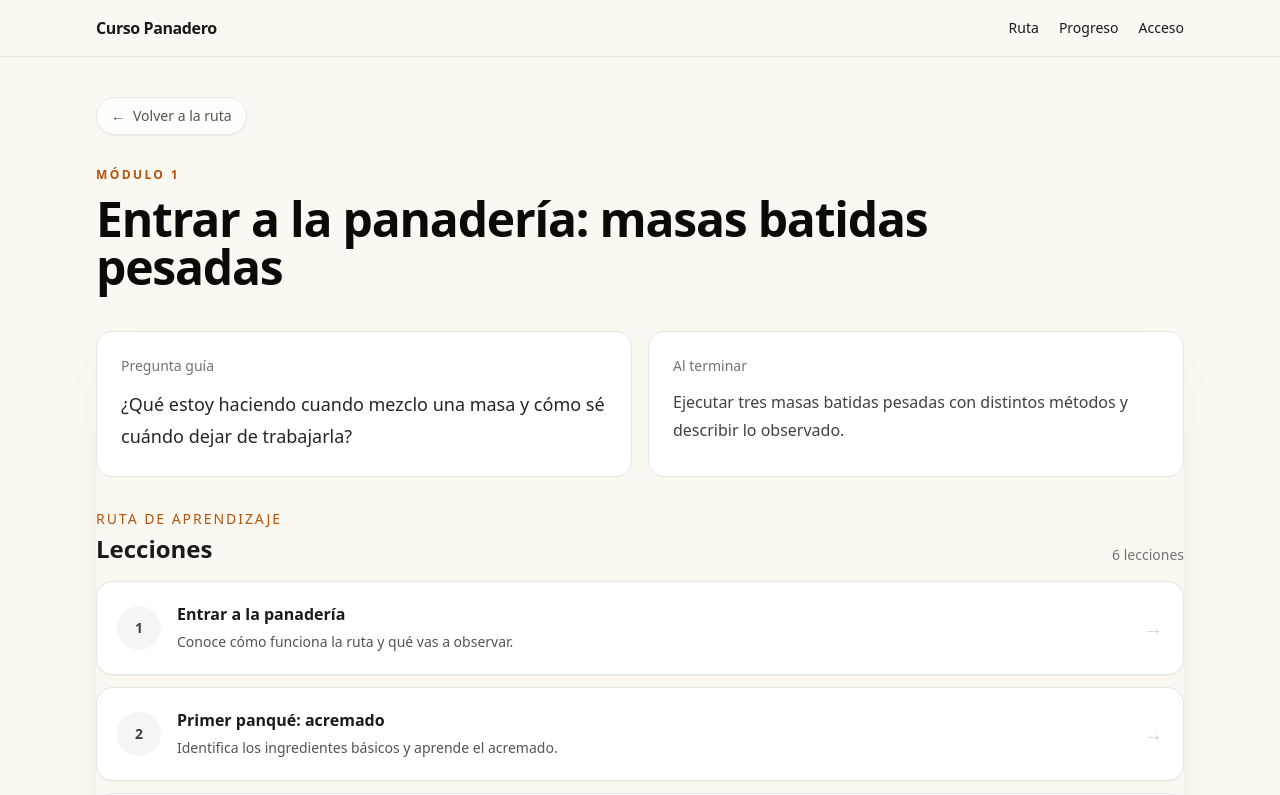
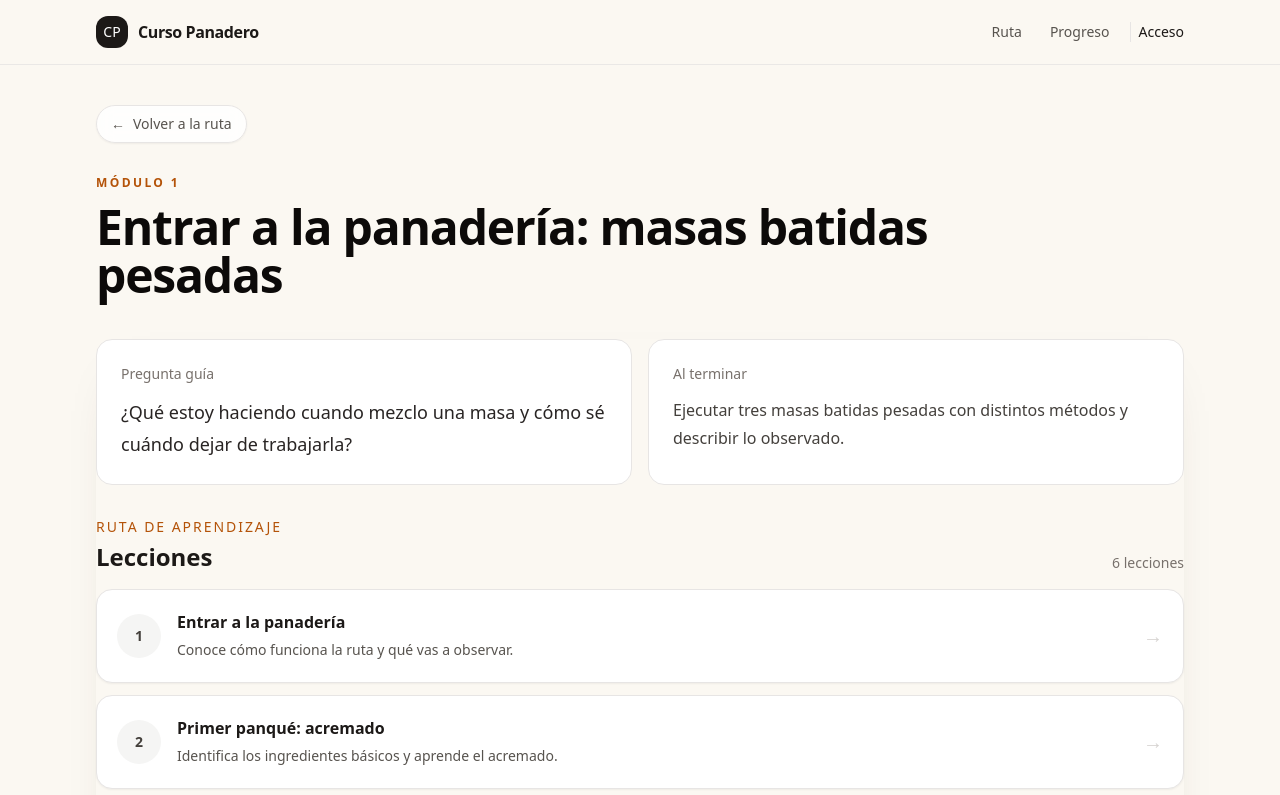
Before and after one commit to Drworm82/CursoPanadero, a Next.js app: page /modulo-1 in a window 1280 px wide. Shown: the top 795 px of the page. Built offline with nearby package versions, Linux system fonts and the light colour scheme; no server answers.

Commit message:
ui: polish course navigation

```diff
--- a/components/Layout.js
+++ b/components/Layout.js
@@ -8,18 +8,29 @@ export default function Layout({ children }) {
         <title>Curso de Panadería y Repostería</title>
         <meta name="description" content="Ruta progresiva de aprendizaje basada en técnicas, recetas, observación y diagnóstico." />
       </Head>
-      <header className="border-b border-stone-200 bg-[#fbf8f2]/95">
-        <nav className="mx-auto flex max-w-6xl items-center justify-between gap-6 px-5 py-4 sm:px-8">
-          <a href="/" className="font-semibold tracking-tight">Curso Panadero</a>
-          <div className="flex items-center gap-5 text-sm">
-            <a href="/ruta" className="hover:text-amber-700">Ruta</a>
-            <a href="/progreso" className="hover:text-amber-700">Progreso</a>
-            <AuthStatus />
+
+      <header className="sticky top-0 z-20 border-b border-stone-200/80 bg-[#fbf8f2]/90 backdrop-blur-md">
+        <nav className="mx-auto flex min-h-16 max-w-6xl items-center justify-between gap-5 px-5 sm:px-8">
+          <a href="/" className="group flex items-center gap-2.5">
+            <span className="flex h-8 w-8 items-center justify-center rounded-xl bg-stone-900 text-sm text-white transition-transform group-hover:-rotate-3">
+              CP
+            </span>
+            <span className="font-semibold tracking-tight text-stone-900">Curso Panadero</span>
+          </a>
+
+          <div className="flex items-center gap-1 text-sm">
+            <a href="/ruta" className="rounded-full px-3 py-2 text-stone-600 transition hover:bg-white hover:text-stone-950">Ruta</a>
+            <a href="/progreso" className="rounded-full px-3 py-2 text-stone-600 transition hover:bg-white hover:text-stone-950">Progreso</a>
+            <span className="ml-1 border-l border-stone-200 pl-2">
+              <AuthStatus />
+            </span>
           </div>
         </nav>
       </header>
+
       <main className="min-h-[calc(100vh-9rem)]">{children}</main>
-      <footer className="border-t border-stone-200 px-5 py-8 text-center text-sm text-stone-500">
+
+      <footer className="mt-8 border-t border-stone-200/80 px-5 py-8 text-center text-sm text-stone-500">
         <p>Curso de Panadería y Repostería · 2026</p>
       </footer>
     </div>
```
